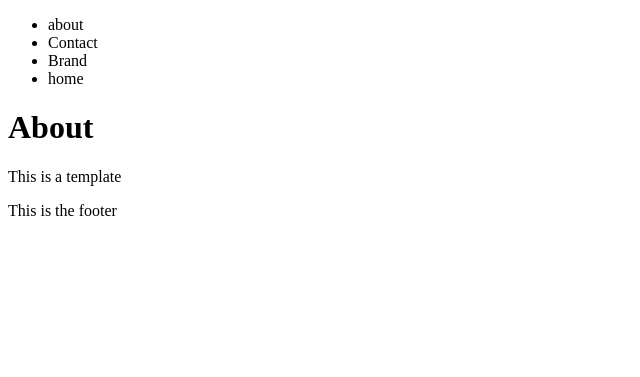
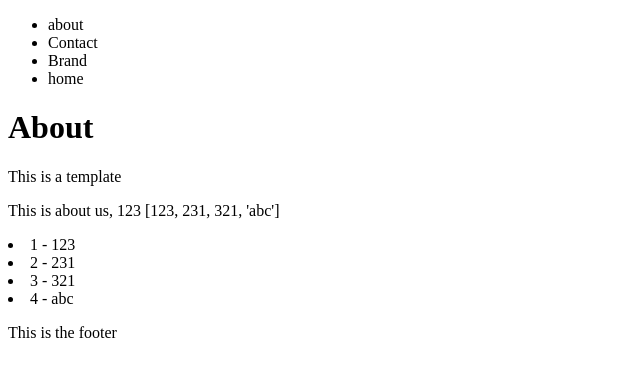
Before and after one commit to monicalimachi/python_learning, a Django app: page /about/ in a window 1280 px wide. Shown: the top 377 px of the page, without its empty margins (0-640 px from the left). Run offline with Django 4.2, Linux system fonts and the light colour scheme.

Commit message:
add updates

```diff
--- a/src/pages/views.py
+++ b/src/pages/views.py
@@ -12,4 +12,9 @@ def contact_view(request, *args, **kwargs):
 
 def about_view(request, *args,**kwargs):
     #return HttpResponse("<h1>About page</h1>")
-    return render(request, "about.html",{})
+    my_context={
+        "my_text":"This is about us",
+        "my_number":123,
+        "my_list":[123,231,321,"abc"]
+    }
+    return render(request, "about.html", my_context)
--- a/src/templates/about.html
+++ b/src/templates/about.html
@@ -3,4 +3,12 @@
 {% block content %}
 <h1>About</h1>
 <p>This is a template</p>
+
+<p>
+    {{ my_text }}, {{ my_number }}
+    {{my_list}}
+</p>
+{% for my_sub_item in my_list %}
+    <li>{{ forloop.counter }} - {{ my_sub_item }}</li>
+{% endfor %}
 {% endblock content %}
```
